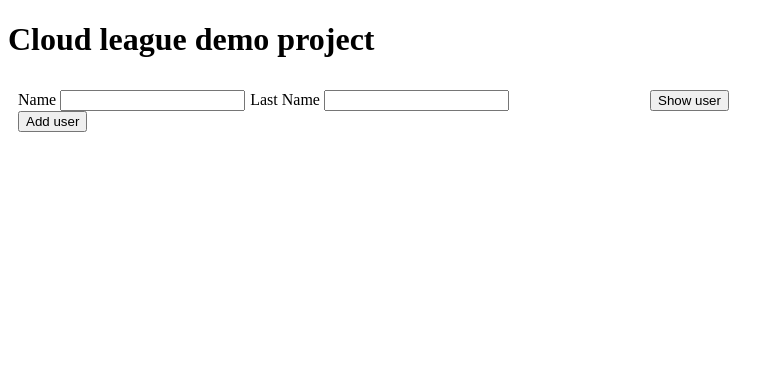
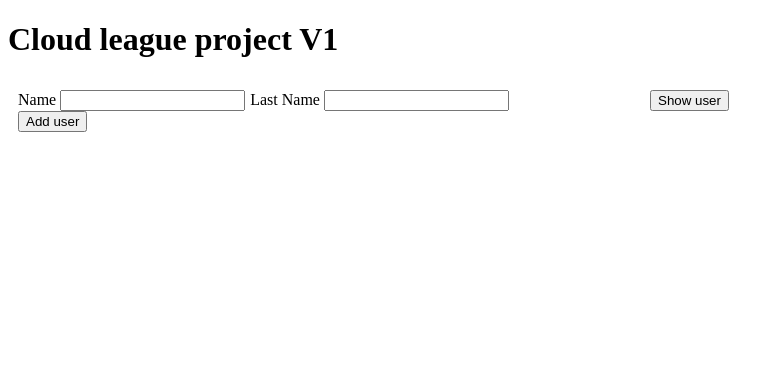
Before and after one commit to sjfuentes/NodeApp, a website: page index.html in a window 1280 px wide. Shown: the whole page, without its empty margins (0-783 px from the left). Drawn offline with Linux system fonts and the light colour scheme.

Commit message:
changing version

```diff
--- a/index.html
+++ b/index.html
@@ -8,7 +8,7 @@
 </head>
 
 <body>
-    <h1>Cloud league demo project</h1>
+    <h1>Cloud league project V1</h1>
     <div class="row">
         <div class="column">
             <div style="display: flex;">
```
